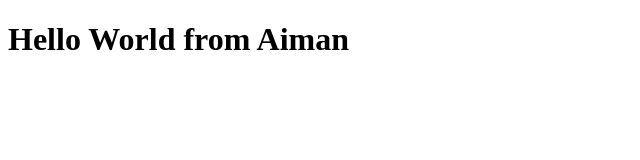
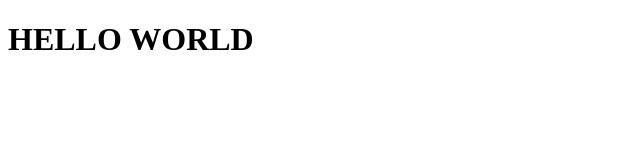
Before and after one commit to AimanShafaat/Bootcamp-2020_project001, a plain HTML site: page index.html in a window 1280 px wide. Shown: the whole page, without its empty margins (0-640 px from the left). Drawn offline with Linux system fonts and the light colour scheme.

Commit message:
Revert "update index.html"
This reverts commit 31a25bc9f37c291e515e6d85699816d42f98c5c6.

```diff
--- a/index.html
+++ b/index.html
@@ -6,6 +6,6 @@
     <title>My First Project</title>
 </head>
 <body>
-    <h1>Hello World from Aiman</h1>
+    <h1>HELLO WORLD</h1>
 </body>
 </html>
```
Also changed, not shown: 1 other file.
